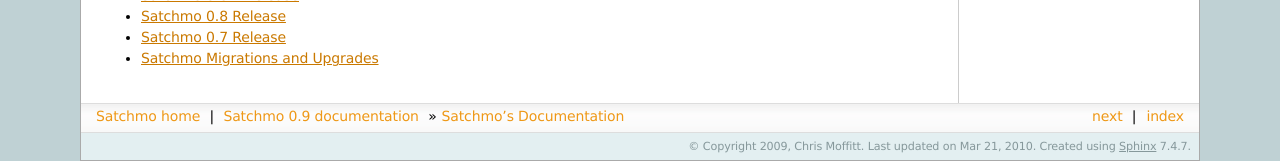
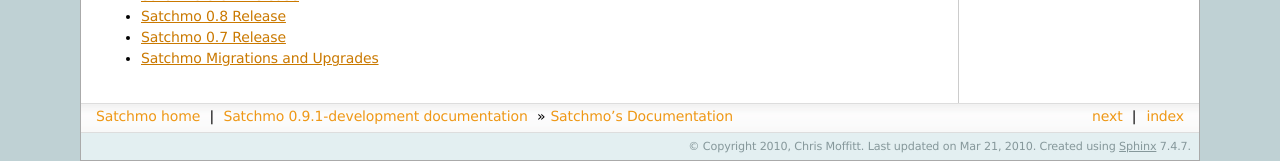
Before and after one commit to opencoca/WEB-Satchmo, a Sphinx documentation site: the page built from docs/index.txt, in a window 1280 px wide and 900 px high, scrolled down 652 px. Shown: the part 739-900 px from the top of the window. Built offline with Sphinx 7.4.7, drawn with Linux system fonts in a browser that asks for light colours; some of the changed text lies outside the part shown.

Commit message:
Updating the docs so we don't reference svn anymore.

```diff
--- a/docs/_templates/layout.html
+++ b/docs/_templates/layout.html
@@ -17,7 +17,7 @@
 {{ super () }}
 <p>Documentation Version:</p>
 <ul>
-    <li><a href="/docs/svn">Current svn version</a></li>
+    <li><a href="/docs/dev">Current development version</a></li>
     <li><a href="/docs/rel/latest">Latest Release version</a></li>
     <li><a href="http://bitbucket.org/chris1610/satchmo/downloads/Satchmo.pdf">PDF Documentation</a></li>
 </ul>
--- a/docs/conf.py
+++ b/docs/conf.py
@@ -38,16 +38,16 @@
 
 # General information about the project.
 project = u'Satchmo'
-copyright = u'2009, Chris Moffitt'
+copyright = u'2010, Chris Moffitt'
 
 # The version info for the project you're documenting, acts as replacement for
 # |version| and |release|, also used in various other places throughout the
 # built documents.
 #
 # The short X.Y version.
-version = '0.9'
+version = '0.9.1'
 # The full version, including alpha/beta/rc tags.
-release = '0.9'
+release = '0.9.1-development'
 
 # The language for content autogenerated by Sphinx. Refer to documentation
 # for a list of supported languages.
```
